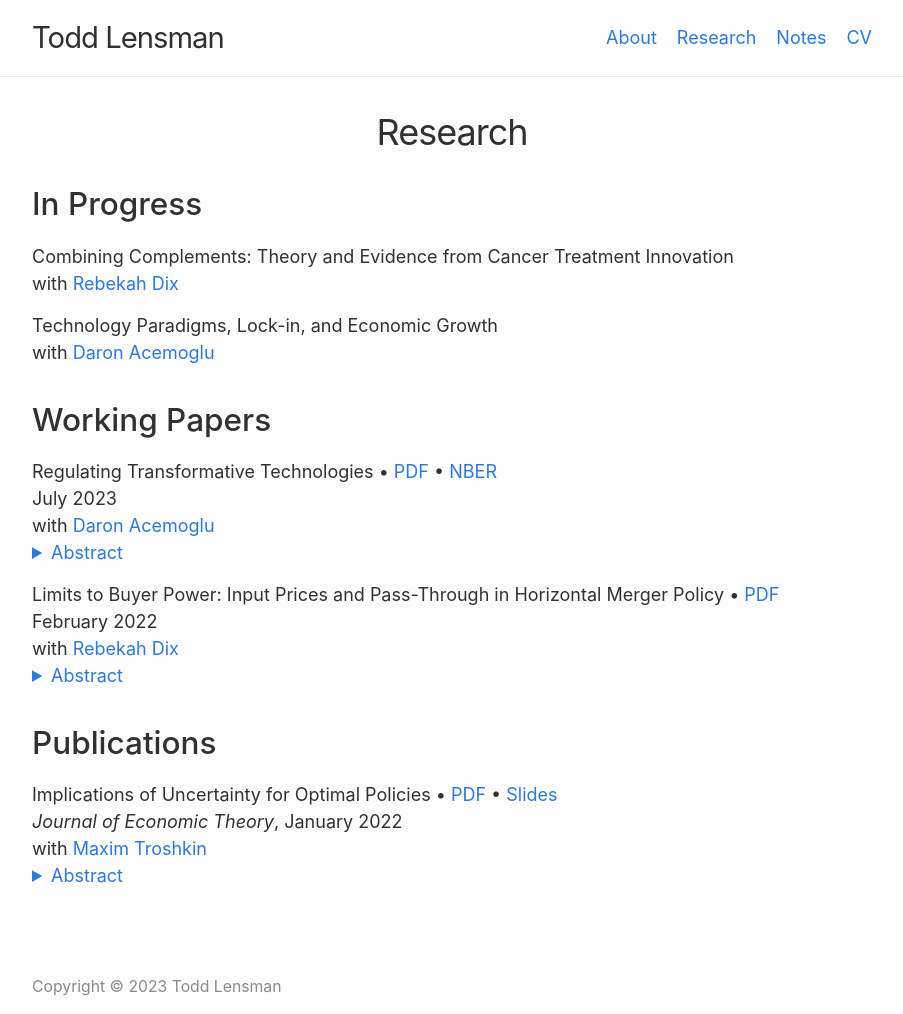
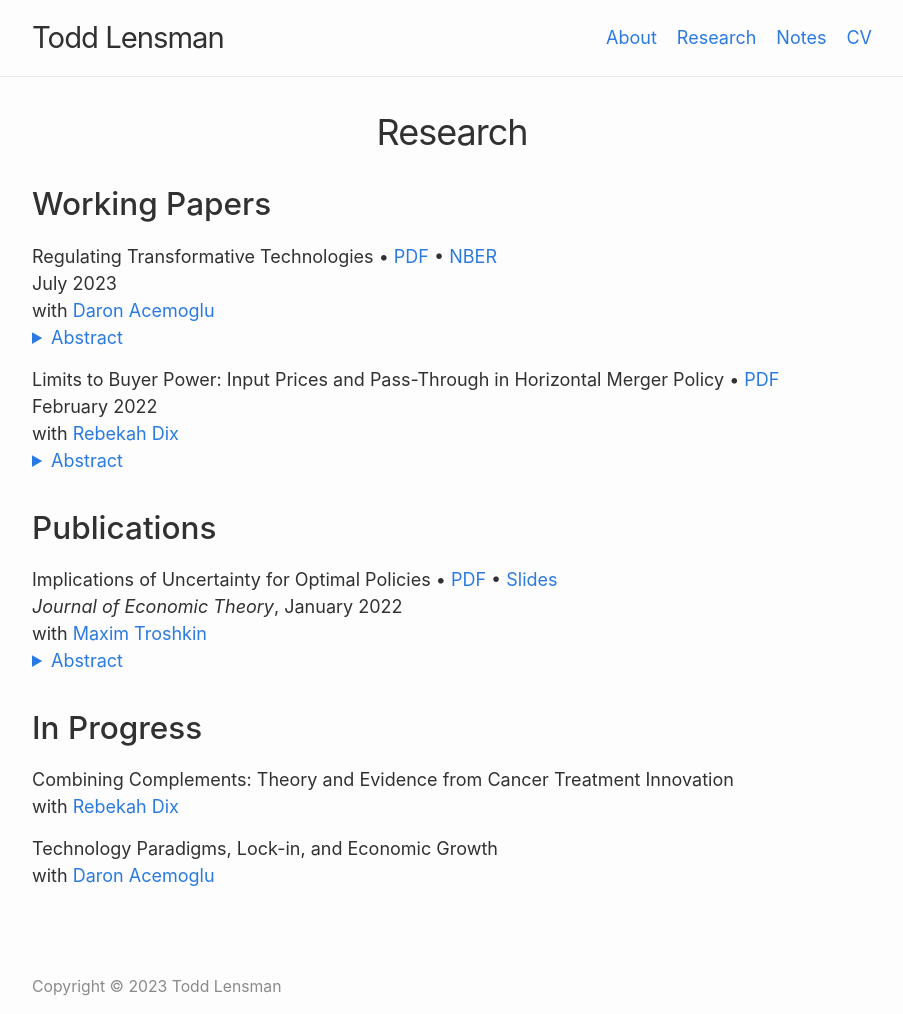
Before and after one commit to talensman/talensman.github.io, a Jekyll site: the page built from research.md, in a window 1280 px wide. Shown: the whole page, without its empty margins (188-1091 px from the left). Built offline with Jekyll 4.4.1, drawn with Linux system fonts in a browser that asks for light colours; part of the change alters nothing that is shown.

```diff
--- a/research.md
+++ b/research.md
@@ -3,17 +3,6 @@ layout: page
 title: Research
 permalink: /research/
 ---
-
-## In Progress
-
-<!-- Externalities and Innovation Policy: A Structural Approach<br>
-with <a href="https://rebekahanne.github.io/research/" target="_blank">Rebekah Dix</a> -->
-
-Combining Complements: Theory and Evidence from Cancer Treatment Innovation<br>
-with <a href="https://rebekahanne.github.io/research/" target="_blank">Rebekah Dix</a><br>
-
-Technology Paradigms, Lock-in, and Economic Growth<br>
-with <a href="https://economics.mit.edu/people/faculty/daron-acemoglu" target="_blank">Daron Acemoglu</a>
 
 
 ## Working Papers
@@ -54,3 +43,13 @@ with <a href="http://business-school.exeter.ac.uk/about/people/profile/index.php
 	We study the implications of ambiguity for optimal ﬁscal policy in macro public ﬁnance environments with heterogeneous agents and private idiosyncratic shocks. We describe conditions under which ambiguity implies that it is optimal to periodically reform policies. Periodic reforms lead to simpliﬁed optimal policies that are not fully contingent on future shocks; at times they also lose dependence on the full history of past shocks. These simpliﬁed policies can be characterized without complete backward induction when the time horizon is ﬁnite. However, linear policies can be far from optimal. We also show that equilibria in decentralized versions of these economies are not generally efﬁcient, implying a meaningful role for government provision of insurance, unlike in conventional environments with a narrower view of uncertainty.
 
 </details>
+
+
+## In Progress
+
+
+Combining Complements: Theory and Evidence from Cancer Treatment Innovation<br>
+with <a href="https://rebekahanne.github.io/research/" target="_blank">Rebekah Dix</a><br>
+
+Technology Paradigms, Lock-in, and Economic Growth<br>
+with <a href="https://economics.mit.edu/people/faculty/daron-acemoglu" target="_blank">Daron Acemoglu</a>
```
